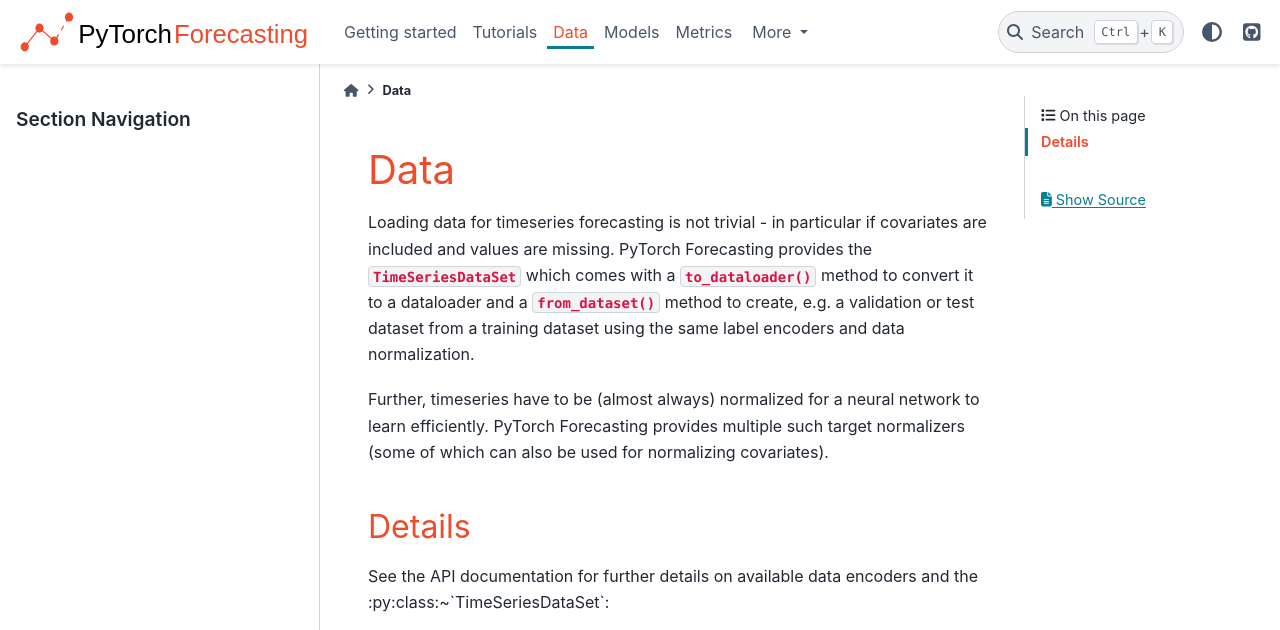
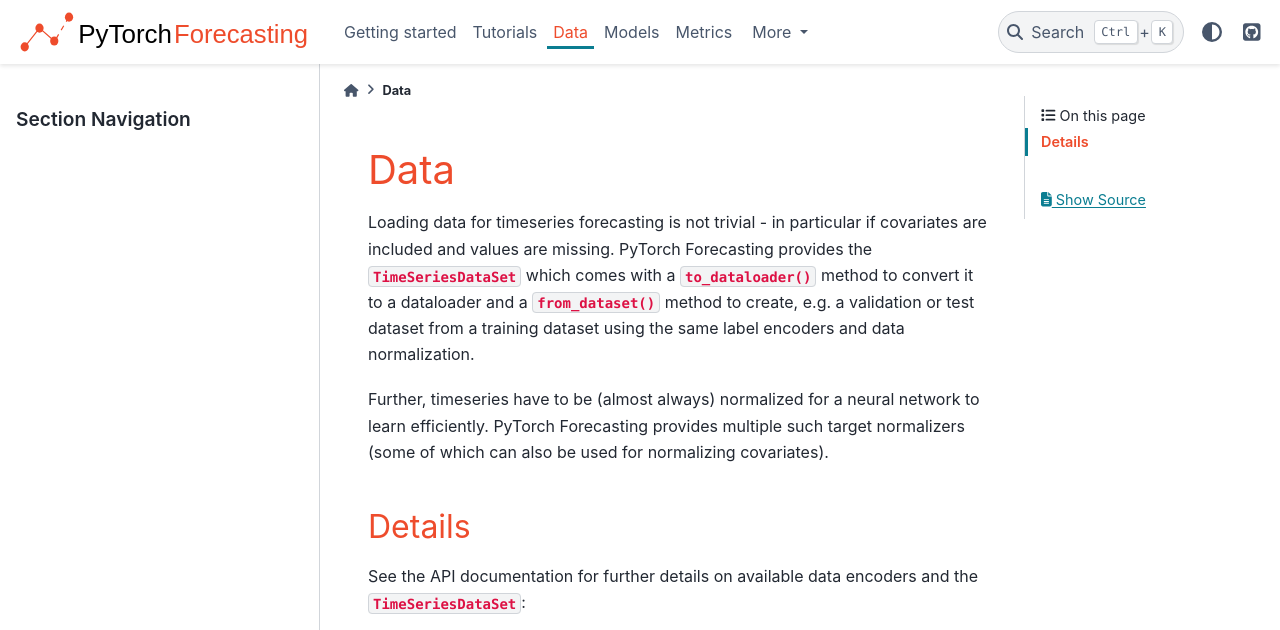
Before and after one commit to sktime/pytorch-forecasting, a Sphinx documentation site: the page built from docs/source/data.rst, in a window 1280 px wide, cut to the strip 0-630 px from the top of the page. Built offline with Sphinx 7.4.7 and the PyData theme 0.15.4, drawn with Linux system fonts in a browser that asks for light colours; pages that are not in the unit, such as notebooks, are missing from menus.

Commit message:
Fix docs class reference in data.rst

```diff
--- a/docs/source/data.rst
+++ b/docs/source/data.rst
@@ -14,7 +14,7 @@ provides multiple such target normalizers (some of which can also be used for no
 Details
 --------
 
-See the API documentation for further details on available data encoders and the :py:class:~`TimeSeriesDataSet`:
+See the API documentation for further details on available data encoders and the :py:class:`~TimeSeriesDataSet`:
 
 .. currentmodule:: pytorch_forecasting
 
```
